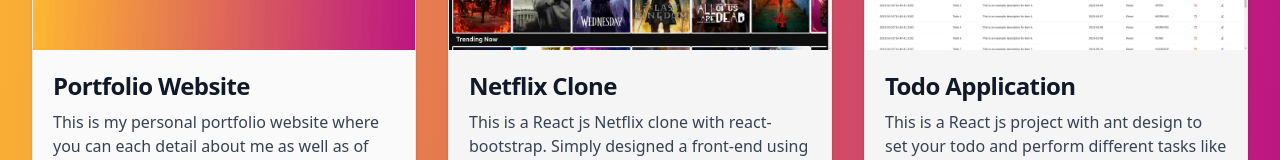
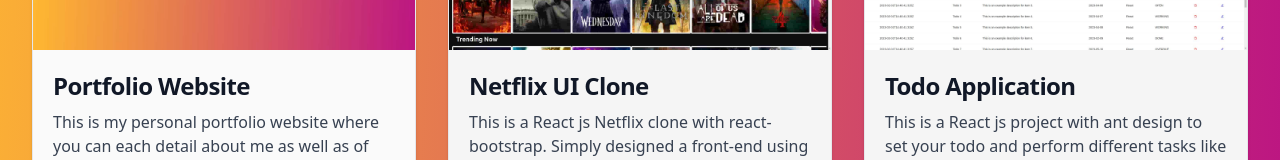
Before and after one commit to akshay7272/portfolio, a React (Create React App) app: page /projects in a window 1280 px wide. Shown: the part 1704-1864 px from the top of the page. Built offline with nearby package versions, Linux system fonts and the light colour scheme.

Commit message:
modified name of netflix clone to netflix ui clone

```diff
--- a/src/components/Projects.js
+++ b/src/components/Projects.js
@@ -356,7 +356,7 @@
                 />
                 <div className="p-5">
                   <h5 className="mb-2 text-2xl font-bold tracking-tight text-gray-900 ">
-                    Netflix Clone
+                    Netflix UI Clone
                   </h5>
 
                   <p className="mb-3 font-normal text-gray-700 dark:text-gray-400">
```
